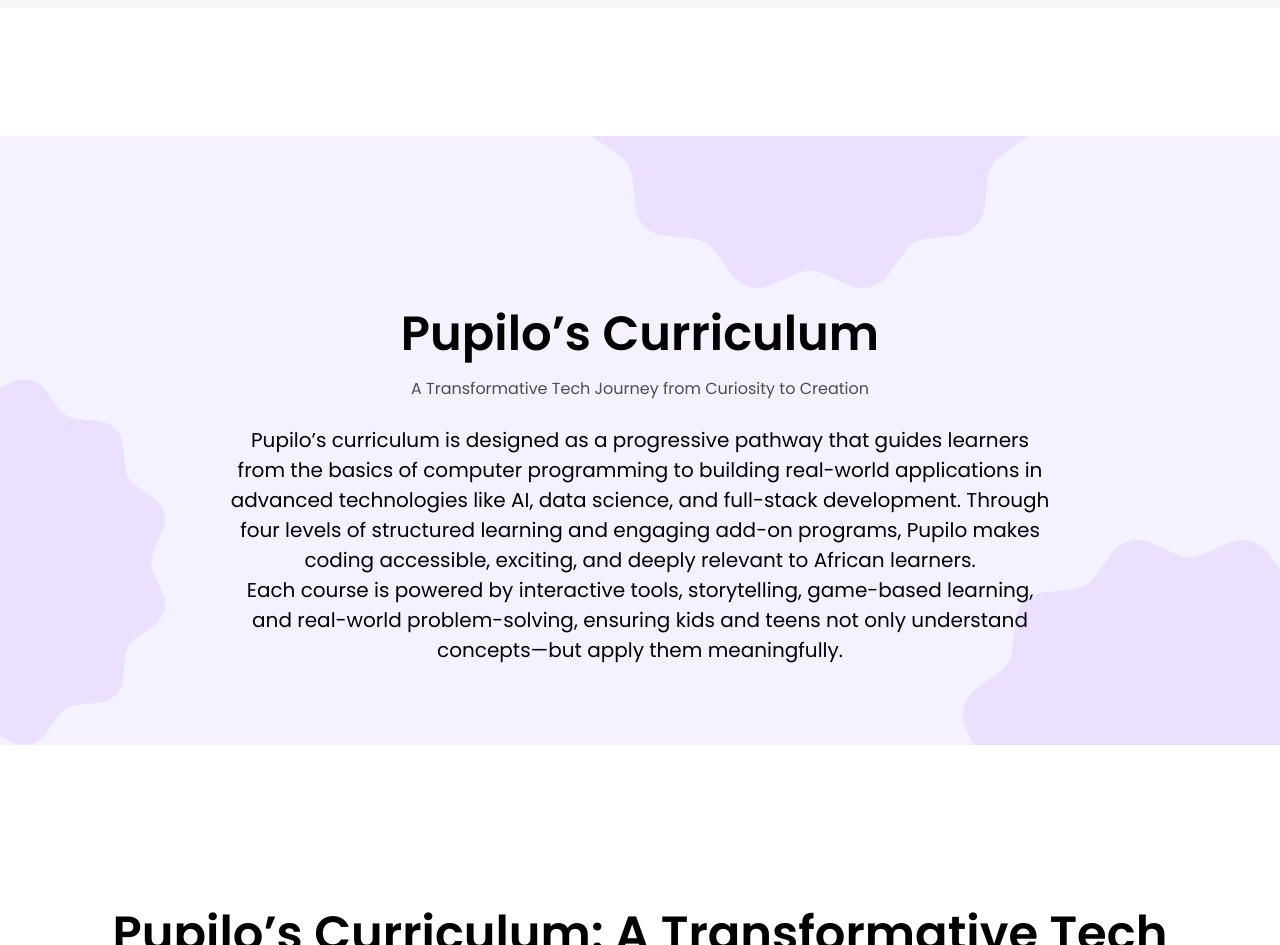
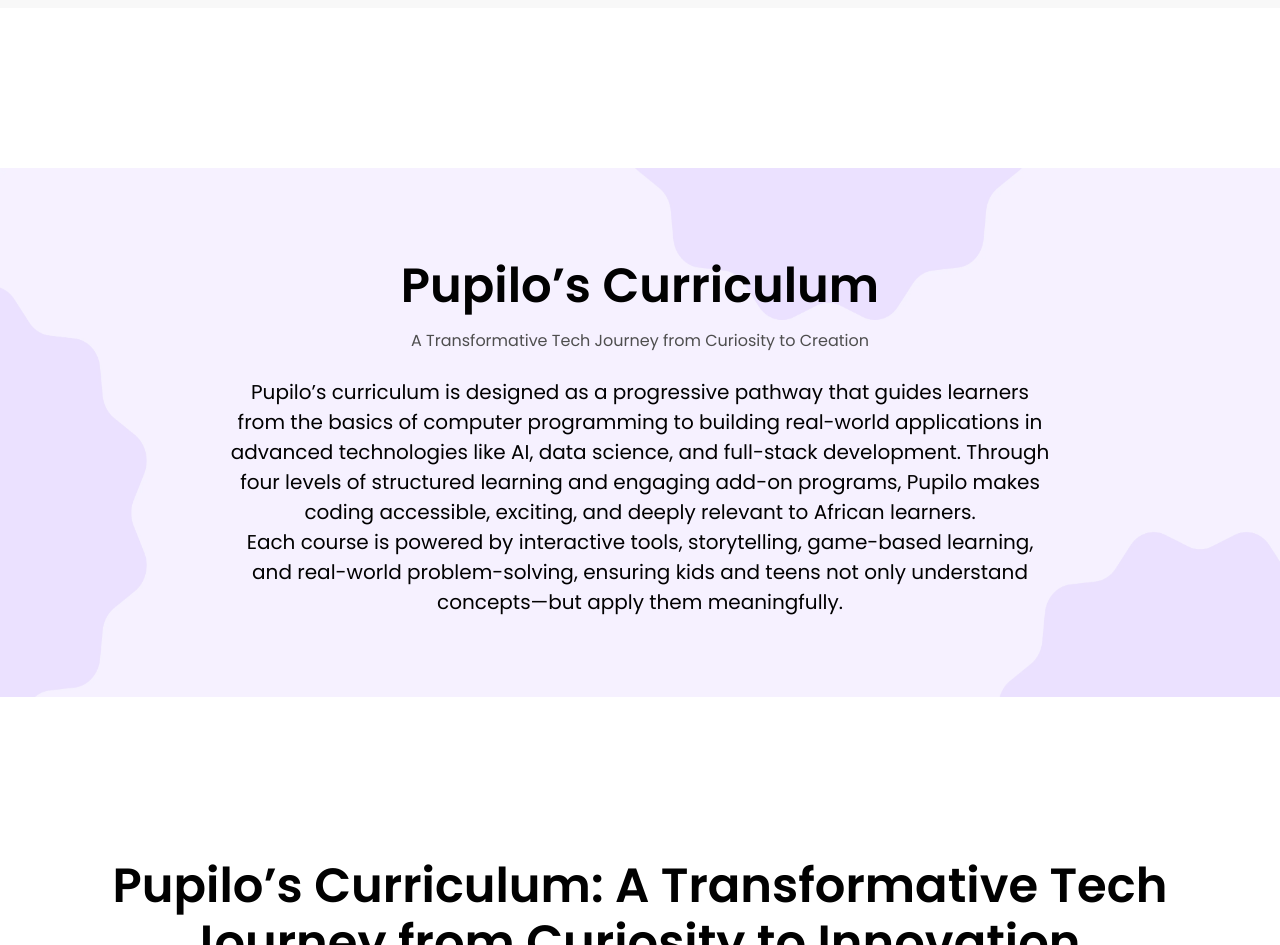
Before and after one commit to Pupiloinc/Pupilo, a Next.js app: page /courses in a window 1280 px wide. Shown: the part 1020-1965 px from the top of the page. Built offline with nearby package versions, Linux system fonts and the light colour scheme.

Commit message:
update course

```diff
--- a/src/app/globals.css
+++ b/src/app/globals.css
@@ -68,6 +68,7 @@ body {
   --background-our-coding: url("/assets/images/webp/coding-program-bg.webp");
   --background-find-best: url("/assets/images/webp/what-best-bg.webp");
   --background-our-blog: url("/assets/images/webp/our-blog-bg.webp");
+  --background-pupilo-curriculum: url("/assets/images/webp/pupilo-curriculum-bg.webp");
   --color-fade-purple: #8c52ff14;
   --font-Inter: "Inter", sans-serif;
   --color-medium-gray: #747474;
@@ -95,6 +96,10 @@ body {
   .bg-our-blog {
     background-image: var(--background-our-blog);
   }
+
+  .bg-pupilo-curriculum {
+    background-image: var(--background-pupilo-curriculum);
+  }
 }
 
 .learn-bg {
@@ -113,7 +118,7 @@ body {
   border: 1px solid #8c52ff;
 }
 
-.swiper-horizontal > .swiper-pagination-bullets,
+.swiper-horizontal>.swiper-pagination-bullets,
 .swiper-pagination-bullets.swiper-pagination-horizontal {
   bottom: -2% !important;
 }
--- a/src/components/courses/pupiloCurriculum.jsx
+++ b/src/components/courses/pupiloCurriculum.jsx
@@ -5,28 +5,7 @@ import Image from "next/image";
 
 const PupiloCurriculum = () => {
   return (
-    <div className="bg-fade-purple sm:py-20 py-[60px] relative mt-[60px] sm:mt-20 lg:mt-32 xl:pt-40">
-      <Image
-        width={454}
-        height={152}
-        src="/assets/images/svg/instructors-top-ellipse.svg"
-        className="absolute top-0 right-[19%] md:block hidden pointer-events-none"
-        alt="top-ellipse"
-      />
-      <Image
-        width={317}
-        height={165}
-        src="/assets/images/svg/instructors-bottom-ellipse.svg"
-        className="absolute bottom-0 right-[0%] lg:block hidden pointer-events-none"
-        alt="bottom-ellipse"
-      />
-      <Image
-        width={165}
-        height={454}
-        src="/assets/images/svg/instructors-left-ellipse.svg"
-        className="absolute bottom-[0%] left-[0%] sm:block hidden pointer-events-none"
-        alt="left-ellipse"
-      />
+    <div className="max-md:bg-fade-purple bg-pupilo-curriculum bg-full max-lg:!bg-cover sm:py-20 py-[60px] relative mt-[60px] md:mt-[100px] lg:mt-32 xl:mt-40 overflow-hidden">
       <div className="container max-w-[1140px] xl:px-0 sm:px-6 px-4 mx-auto">
         <Title
           text="Pupilo’s Curriculum"
```
Also changed, not shown: public/assets/images/webp/pupilo-curriculum-bg.webp (added).
